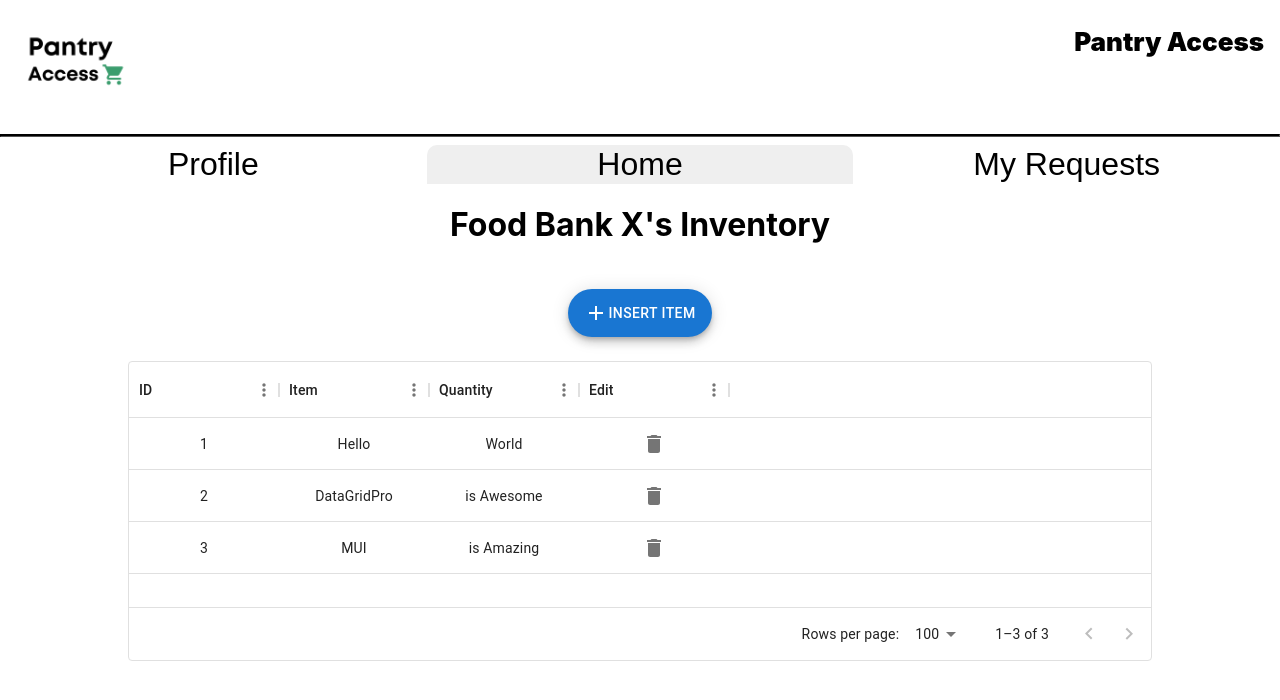
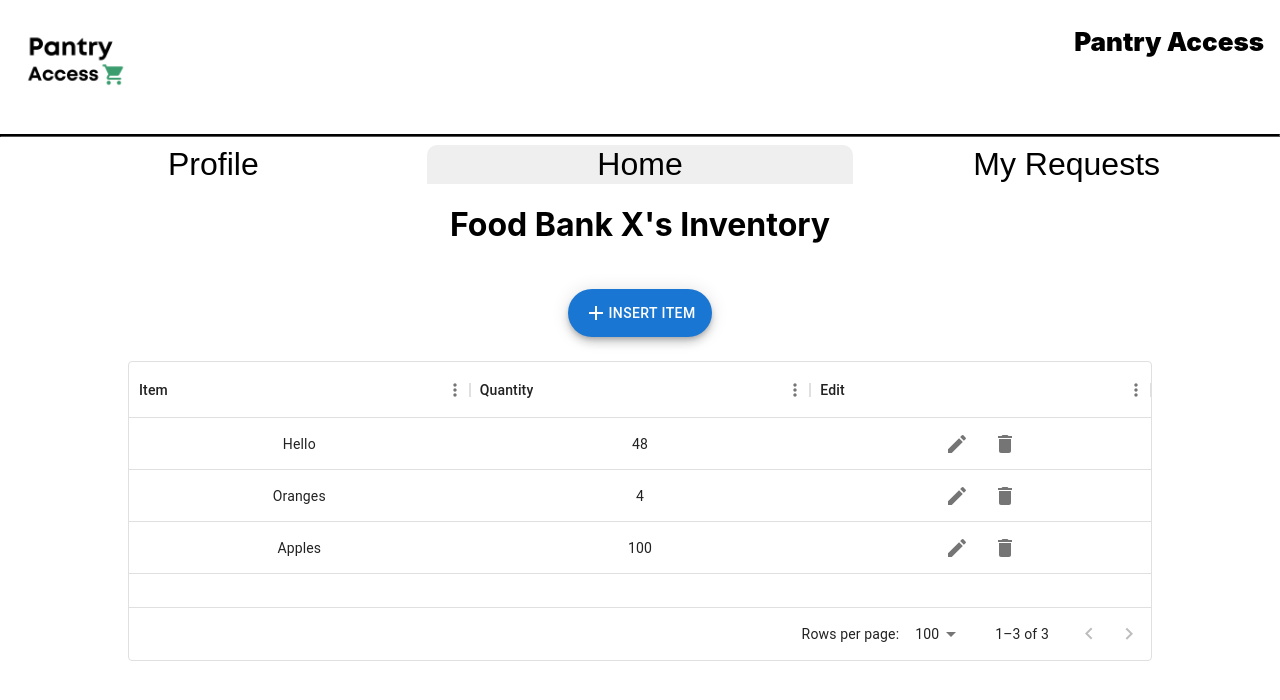
Before and after one commit to Pantry-Access-AFG/react-app, a React (Create React App) app: page / in a window 1280 px wide. Shown: the top 700 px of the page. Built offline with nearby package versions, Linux system fonts and the light colour scheme.

Commit message:
homepage fixed edit

```diff
--- a/package.json
+++ b/package.json
@@ -9,10 +9,6 @@
     "@mui/icons-material": "^5.11.11",
     "@mui/material": "^5.11.14",
     "@mui/x-data-grid": "^6.0.3",
-    "@emotion/react": "^11.10.6",
-    "@emotion/styled": "^11.10.6",
-    "@mui/icons-material": "^5.11.11",
-    "@mui/material": "^5.11.14",
     "@testing-library/jest-dom": "^5.16.5",
     "@testing-library/react": "^13.4.0",
     "@testing-library/user-event": "^13.5.0",
--- a/src/Home.js
+++ b/src/Home.js
@@ -13,6 +13,7 @@ import DialogContentText from "@mui/material/DialogContentText";
 import DialogTitle from "@mui/material/DialogTitle";
 import IconButton from "@mui/material/IconButton";
 import DeleteIcon from "@mui/icons-material/Delete";
+import EditIcon from "@mui/icons-material/Edit";
 
 /**
  * Creates a form for inserting items into the Food Bank inventory
@@ -22,7 +23,7 @@ import DeleteIcon from "@mui/icons-material/Delete";
 
 // TODO: integrate with firebase
 
-function FormDialog({
+function InsertFormDialog({
   open,
   handleClose,
   insertItem,
@@ -85,6 +86,100 @@ function FormDialog({
   );
 }
 
+function EditFormDialog({
+  editOpen,
+  setEditOpen,
+  item,
+  setItem,
+  quantity,
+  setQuantity,
+  handleEditClose,
+  index,
+  rows,
+  setRows,
+  id,
+}) {
+  let defaultItem = "";
+  let defaultQuantity = 0;
+
+  if (rows.length > 0) {
+    defaultItem = rows[index].col1;
+    defaultQuantity = rows[index].col2;
+  }
+
+  const handleEditItem = () => {
+    if (!item) setItem(defaultItem);
+    if (!quantity) setQuantity(defaultQuantity);
+    if (item && quantity > 0) {
+      console.log("here");
+      setRows((rows) =>
+        rows
+          .slice(0, index)
+          .concat({ id: id, col1: item, col2: quantity })
+          .concat(rows.slice(index + 1, rows.length))
+      );
+    }
+
+    console.log(
+      rows
+        .slice(0, index)
+        .concat({ id: id, col1: item, col2: quantity })
+        .concat(rows.slice(index + 1, rows.length))
+    );
+    handleEditClose();
+  };
+
+  return (
+    <>
+      <Dialog open={editOpen} onClose={handleEditClose}>
+        <DialogTitle>Edit Item</DialogTitle>
+        <DialogContent>
+          <DialogContentText>Edit Item</DialogContentText>
+          <TextField
+            autoFocus
+            margin="dense"
+            id="name"
+            label="Item Name"
+            type="text"
+            fullWidth
+            variant="standard"
+            defaultValue={defaultItem}
+            onChange={(event) => {
+              setItem(() => {
+                console.log(event.target.value);
+                if (!event.target.value) return defaultItem;
+                else return event.target.value;
+              });
+            }}
+          />
+          <TextField
+            autoFocus
+            required
+            margin="dense"
+            id="quantity"
+            label="Quantity"
+            type="number"
+            fullWidth
+            variant="standard"
+            defaultValue={defaultQuantity}
+            onChange={(event) => {
+              setQuantity(() => {
+                console.log(event.target.value);
+                if (event.target.value === 0) return defaultQuantity;
+                else return event.target.value;
+              });
+            }}
+          />
+        </DialogContent>
+        <DialogActions>
+          <Button onClick={handleEditItem}>Update</Button>
+          <Button onClick={handleEditClose}>Cancel</Button>
+        </DialogActions>
+      </Dialog>
+    </>
+  );
+}
+
 /**
  * Creates homepage which lists inventory in a DataGrid format and allows volunteers and organizers to input inventory into the database
  * @returns Home page
@@ -92,8 +187,11 @@ function FormDialog({
 export default function Home() {
   // States for form dialog
   const [open, setOpen] = useState(false);
+  const [editOpen, setEditOpen] = useState(false);
+  let [editIndex, setEditIndex] = useState(0);
   let [item, setItem] = useState("");
   let [quantity, setQuantity] = useState(0);
+  let [editId, setEditId] = useState(0);
 
   /**
    * Function for handling opening the form dialog
@@ -108,6 +206,7 @@ export default function Home() {
    */
   const handleClose = () => {
     setOpen(false);
+    setEditOpen(false);
     setItem("");
     setQuantity(0);
   };
@@ -122,19 +221,54 @@ export default function Home() {
     );
   };
 
+  /**
+   * Function for editing a row
+   * Edits respective row and reinitializes row array
+   */
+  const editRowClick = (e, index) => {
+    setEditIndex(index);
+    setEditId(rows[index].id);
+    setItem(rows[index].col1);
+    setQuantity(rows[index].col2);
+    setEditOpen(true);
+  };
+
   // DataGrid columns
   const columns = [
-    { field: "id", headerName: "ID", width: 150, align: "center" },
-    { field: "col1", headerName: "Item", width: 150, align: "center" },
-    { field: "col2", headerName: "Quantity", width: 150, align: "center" },
+    //{ field: "id", headerName: "ID", width: 150, align: "center" },
+    {
+      field: "col1",
+      headerName: "Item",
+      flex: 1,
+      width: "25%",
+      align: "center",
+    },
+    {
+      field: "col2",
+      headerName: "Quantity",
+      flex: 1,
+      width: "25%",
+      align: "center",
+    },
     {
       field: "actions",
       headerName: "Edit",
-      width: 150,
+      width: "25%",
       align: "center",
+      flex: 1,
       renderCell: (params) => {
         return (
           // Delete/trash button for each row
+          <>
+            <IconButton
+              aria-label="delete"
+              size="large"
+              variant="contained"
+              onClick={(e) => editRowClick(e, rows.indexOf(params.row))}
+            >
+              <EditIcon />
+            </IconButton>
+
             <IconButton
               aria-label="delete"
               size="large"
@@ -145,6 +279,7 @@ export default function Home() {
             >
               <DeleteIcon />
             </IconButton>
+          </>
         );
       },
     },
@@ -155,14 +290,14 @@ export default function Home() {
     {
       id: 1,
       col1: "Hello",
-      col2: "World",
+      col2: 48,
       align: "center",
     },
-    { id: 2, col1: "DataGridPro", col2: "is Awesome", align: "center" },
-    { id: 3, col1: "MUI", col2: "is Amazing", align: "center" },
+    { id: 2, col1: "Oranges", col2: 4, align: "center" },
+    { id: 3, col1: "Apples", col2: 100, align: "center" },
   ]);
 
-  let [id, setId] = useState(rows.length+1);
+  let [id, setId] = useState(rows.length + 1);
 
   /**
    * Function to handle inserting an item into the row
@@ -199,7 +334,7 @@ export default function Home() {
           Insert Item
         </Fab>
       </Box>
-      <FormDialog
+      <InsertFormDialog
         open={open}
         handleClose={handleClose}
         insertItem={insertItem}
@@ -207,7 +342,21 @@ export default function Home() {
         setItem={setItem}
         quantity={quantity}
         setQuantity={setQuantity}
-      ></FormDialog>
+      ></InsertFormDialog>
+      <EditFormDialog
+        editOpen={editOpen}
+        setEditOpen={setEditOpen}
+        item={item}
+        setItem={setItem}
+        quantity={quantity}
+        setQuantity={setQuantity}
+        handleEditClose={handleClose}
+        index={editIndex}
+        insertItem={insertItem}
+        rows={rows}
+        setRows={setRows}
+        id={editId}
+      ></EditFormDialog>
       <div style={{ height: 300, width: "80%", margin: "auto" }}>
         <DataGrid rows={rows} columns={columns} />
       </div>
```
Also changed, not shown: 1 other file (tests, documents, lock files or other folders). Lines whose indentation alone changed are shown as unchanged.
